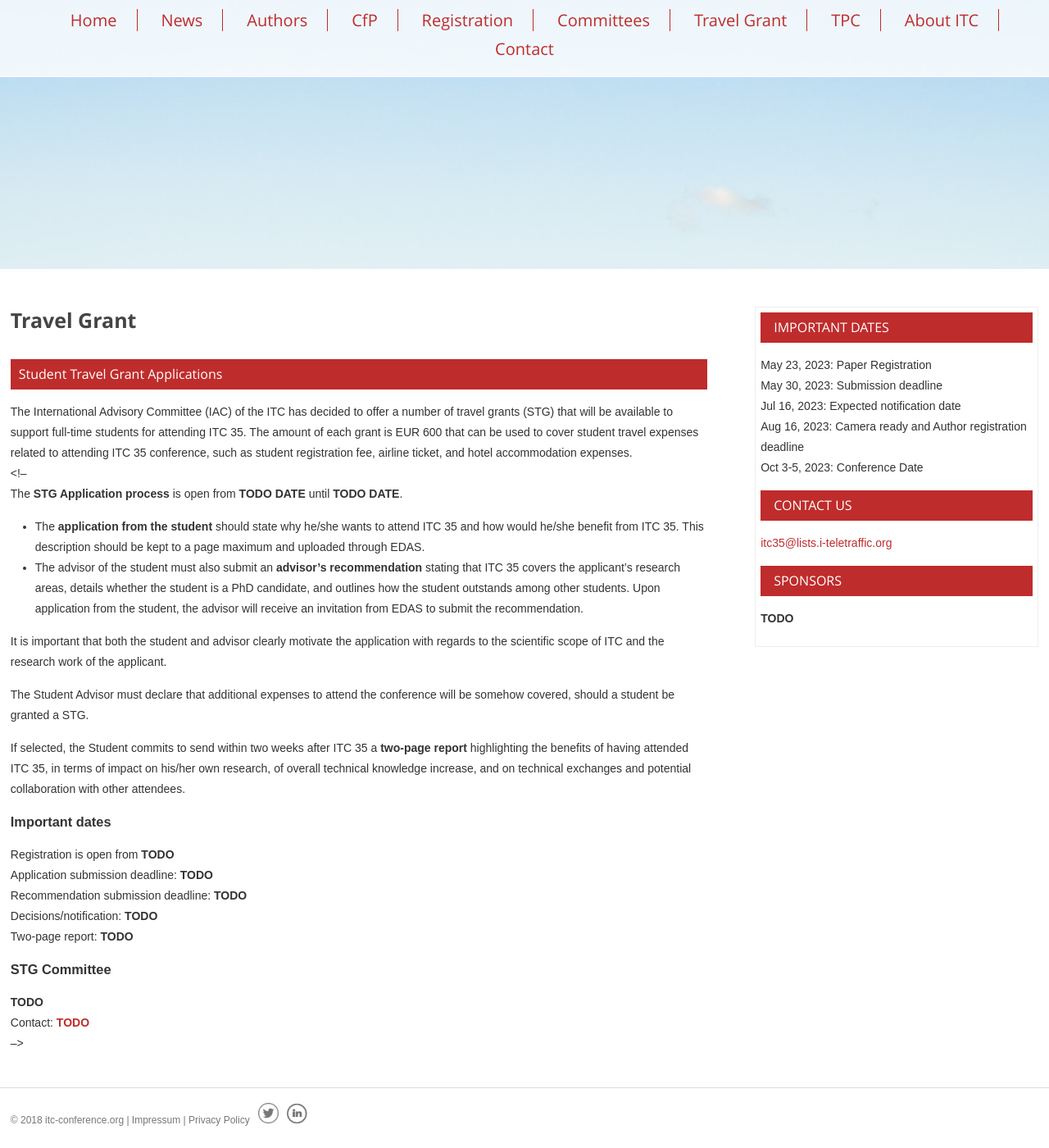
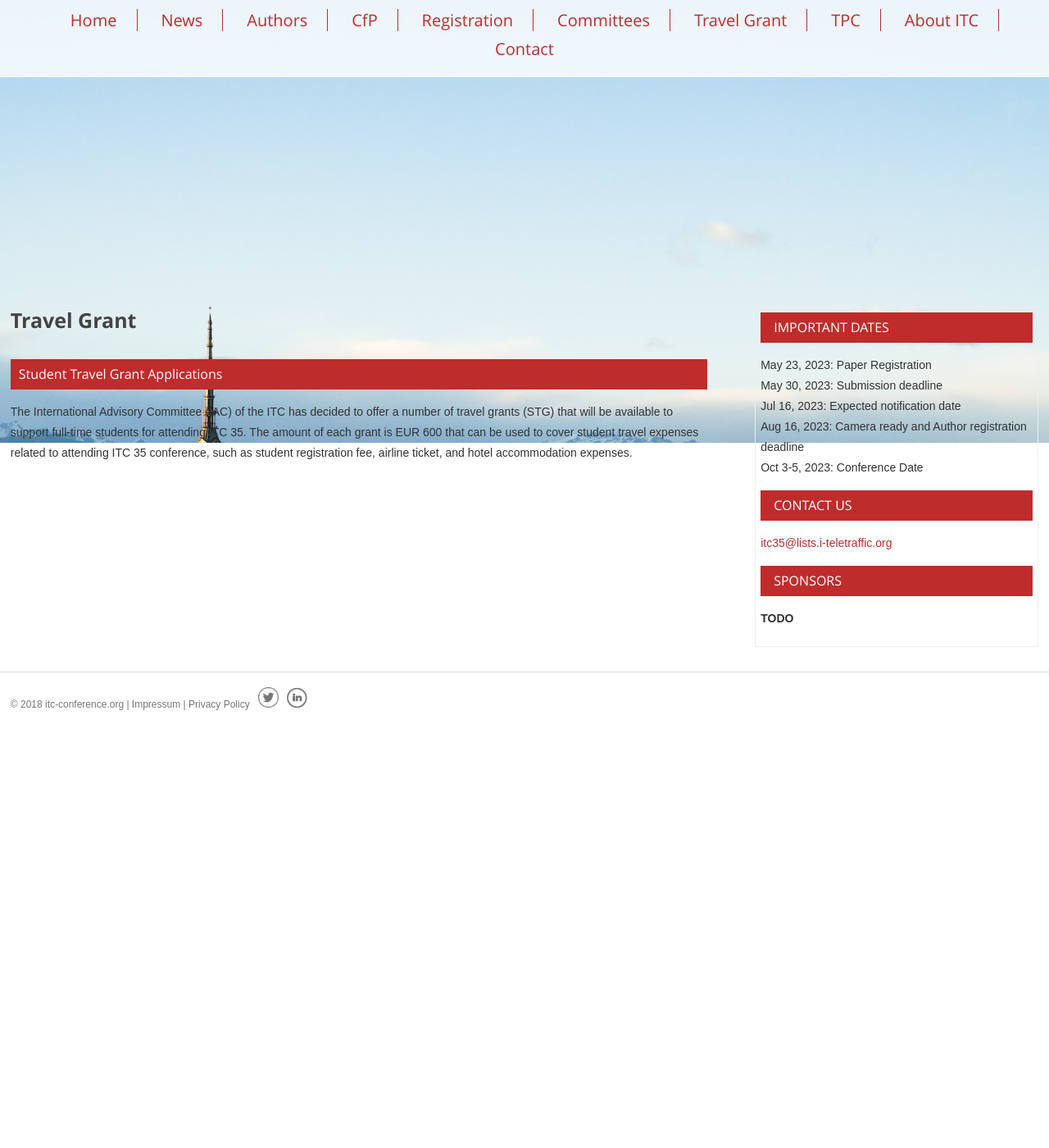
Before and after one commit to ohohlfeld/itc35, a Jekyll site: the page built from travelgrant.md, in a window 1280 px wide and 1400 px high, scrolled down 212 px. Shown: the whole window at 82% size. Built offline with Jekyll 4.4.1, drawn with Linux system fonts in a browser that asks for light colours; after the commit the page ends 1105 px from its top, so only the background shows below that.

Commit message:
Update travelgrant.md

```diff
--- a/travelgrant.md
+++ b/travelgrant.md
@@ -9,8 +9,8 @@
 ## Student Travel Grant Applications
 
 The International Advisory Committee (IAC) of the ITC has decided to offer a number of travel grants (STG) that will be available to support full-time students for attending {{ site.conference-name }}. The amount of each grant is EUR 600 that can be used to cover student travel expenses related to attending {{ site.conference-name }} conference, such as student registration fee, airline ticket, and hotel accommodation expenses.
-&lt;!--
-The **STG Application process** is open from **TODO DATE** until **TODO DATE**.
+
+<!-- The **STG Application process** is open from **TODO DATE** until **TODO DATE**.
 - The **application from the student** should state why he/she wants to attend {{ site.conference-name }} and how would he/she benefit from {{ site.conference-name }}. This description should be kept to a page maximum and uploaded through EDAS.
 - The advisor of the student must also submit an **advisor's recommendation** stating that {{ site.conference-name }} covers the applicant's research areas, details whether the student is a PhD candidate, and outlines how the student outstands among other students. Upon application from the student, the advisor will receive an invitation from EDAS to submit the recommendation.
 
@@ -30,5 +30,4 @@
 
 ### STG Committee
 **TODO**<br/>
-Contact: **<mailto:TODO>**
---&gt;
+Contact: **<mailto:TODO>** -->
```
